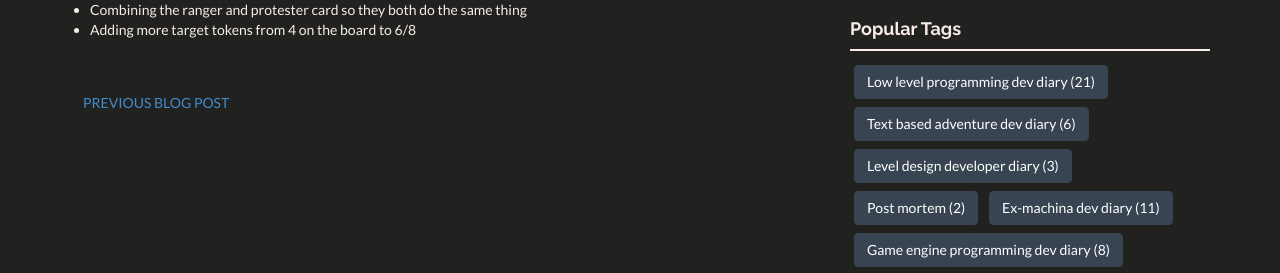
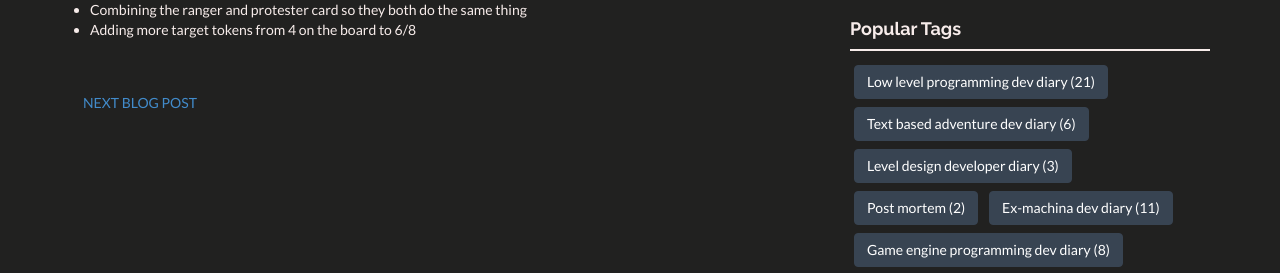
Before and after one commit to lbondi7/lbondi7.github.io, a Jekyll site: the page built from _posts/2019-03-08-llp-dd-network-rr-1.markdown, in a window 1280 px wide and 900 px high, scrolled down 942 px. Shown: the part 183-456 px from the top of the window. Built offline with Jekyll 4.4.1, drawn with Linux system fonts in a browser that asks for light colours; nearby versions of some CDN libraries.

Commit message:
Changes network game dev diary #1
Corrected button to next blog post

```diff
--- a/_posts/2019-03-08-llp-dd-network-rr-1.markdown
+++ b/_posts/2019-03-08-llp-dd-network-rr-1.markdown
@@ -30,4 +30,4 @@ We have discussed making a few changes to try and improve the game.
 
 <br/>
 
-[PREVIOUS BLOG POST](https://lbondi7.github.io/developer%20diary/low%20level%20programming%20dev%20diary/ex-machina%20dev%20diary/llp-dd-ExMachina-9){: .btn}
+[NEXT BLOG POST](https://lbondi7.github.io/low%20level%20programming%20dev%20diary/network%20game%20dev%20diary/llp-dd-network-rr-2){: .btn}
```
